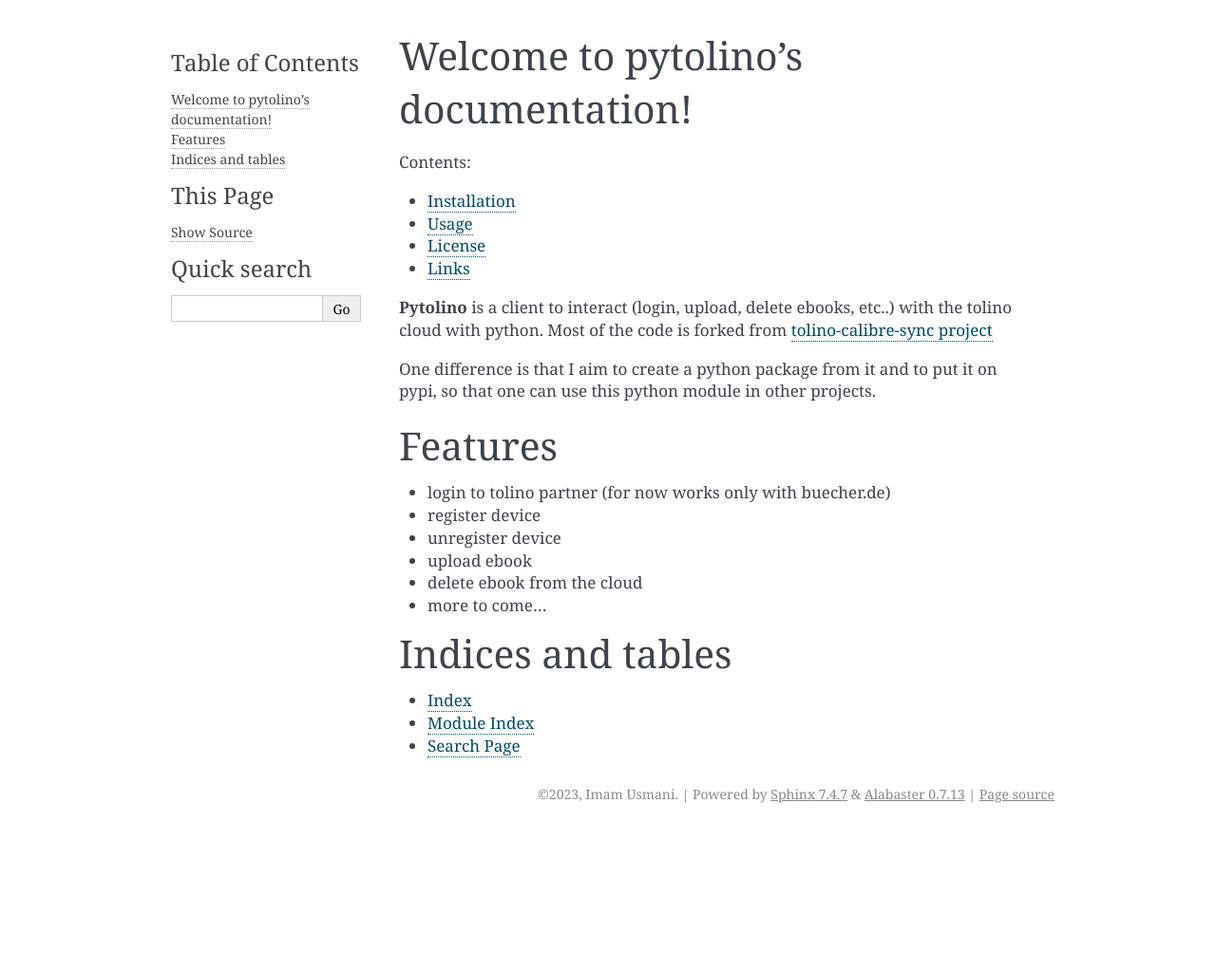
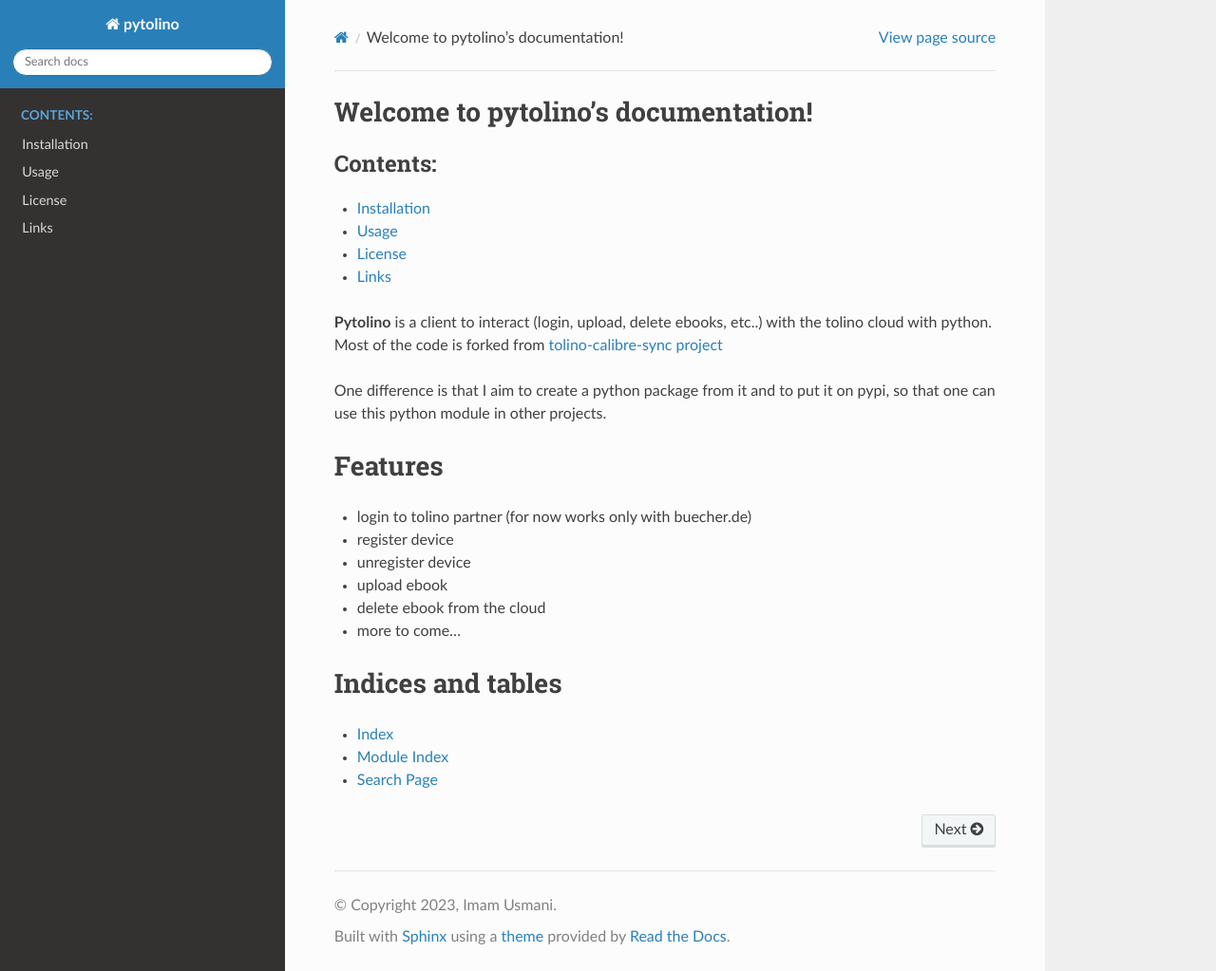
Before and after one commit to ImamAzim/pytolino, a Sphinx documentation site: the page built from docs/source/index.rst, in a window 1280 px wide and 1023 px high. Shown: the whole window at 95% size. Built offline with Sphinx 7.4.7 and the Read the Docs theme 2.0.0, drawn with Linux system fonts in a browser that asks for light colours.

Commit message:
rtd theme

```diff
--- a/docs/source/conf.py
+++ b/docs/source/conf.py
@@ -14,7 +14,9 @@
 # -- General configuration ---------------------------------------------------
 # https://www.sphinx-doc.org/en/master/usage/configuration.html#general-configuration
 
-extensions = []
+extensions = [
+        'sphinx_rtd_theme'
+        ]
 
 templates_path = ['_templates']
 exclude_patterns = []
@@ -23,6 +25,5 @@
 
 # -- Options for HTML output -------------------------------------------------
 # https://www.sphinx-doc.org/en/master/usage/configuration.html#options-for-html-output
-
-html_theme = 'alabaster'
+html_theme = 'sphinx_rtd_theme'
 html_static_path = ['_static']
--- a/pyproject.toml
+++ b/pyproject.toml
@@ -31,6 +31,7 @@
 	'sphinx',
 	'build',
 	'twine',
+	'sphinx-rtd-theme'
 ]
 
 [project.urls]
```
